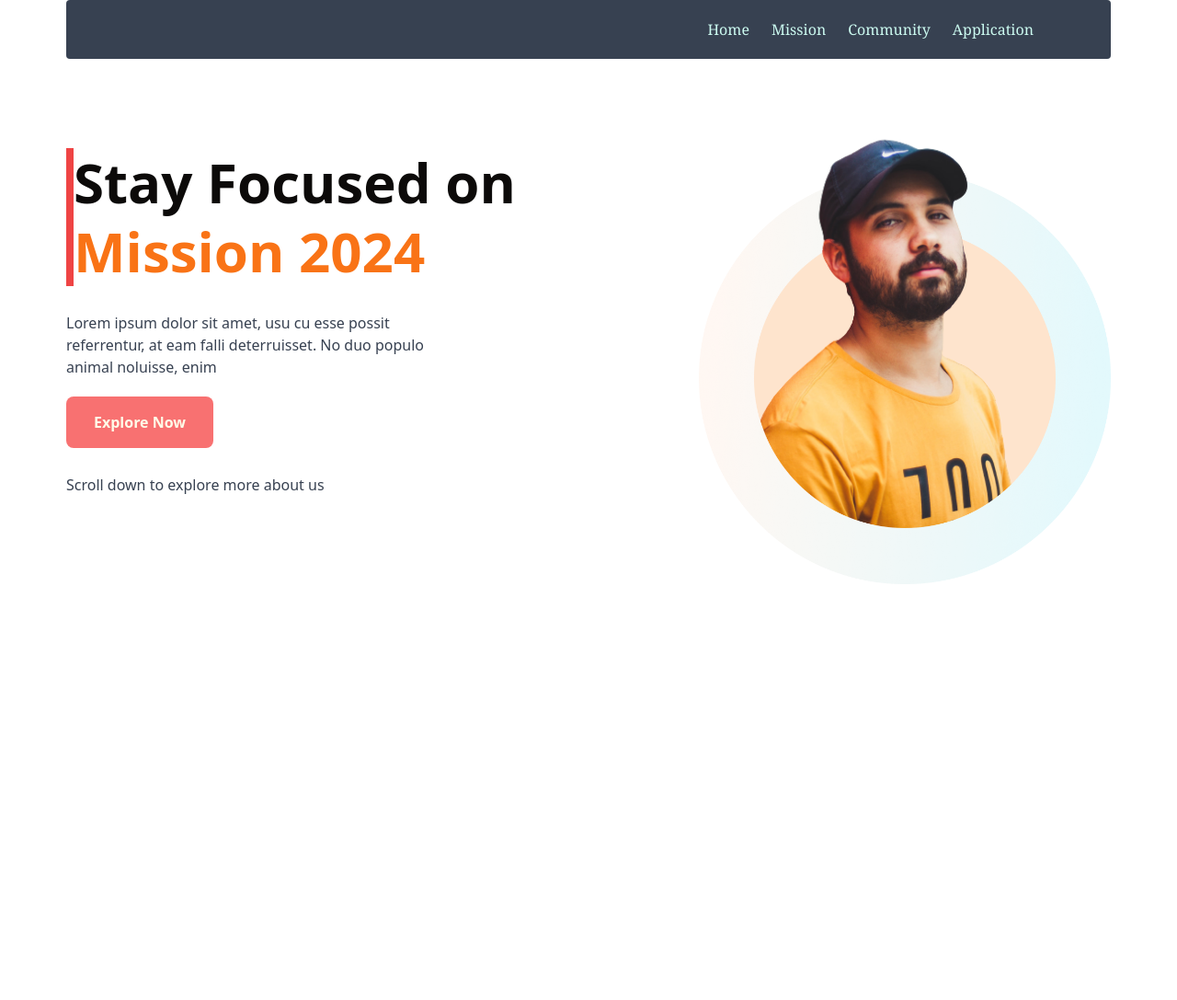
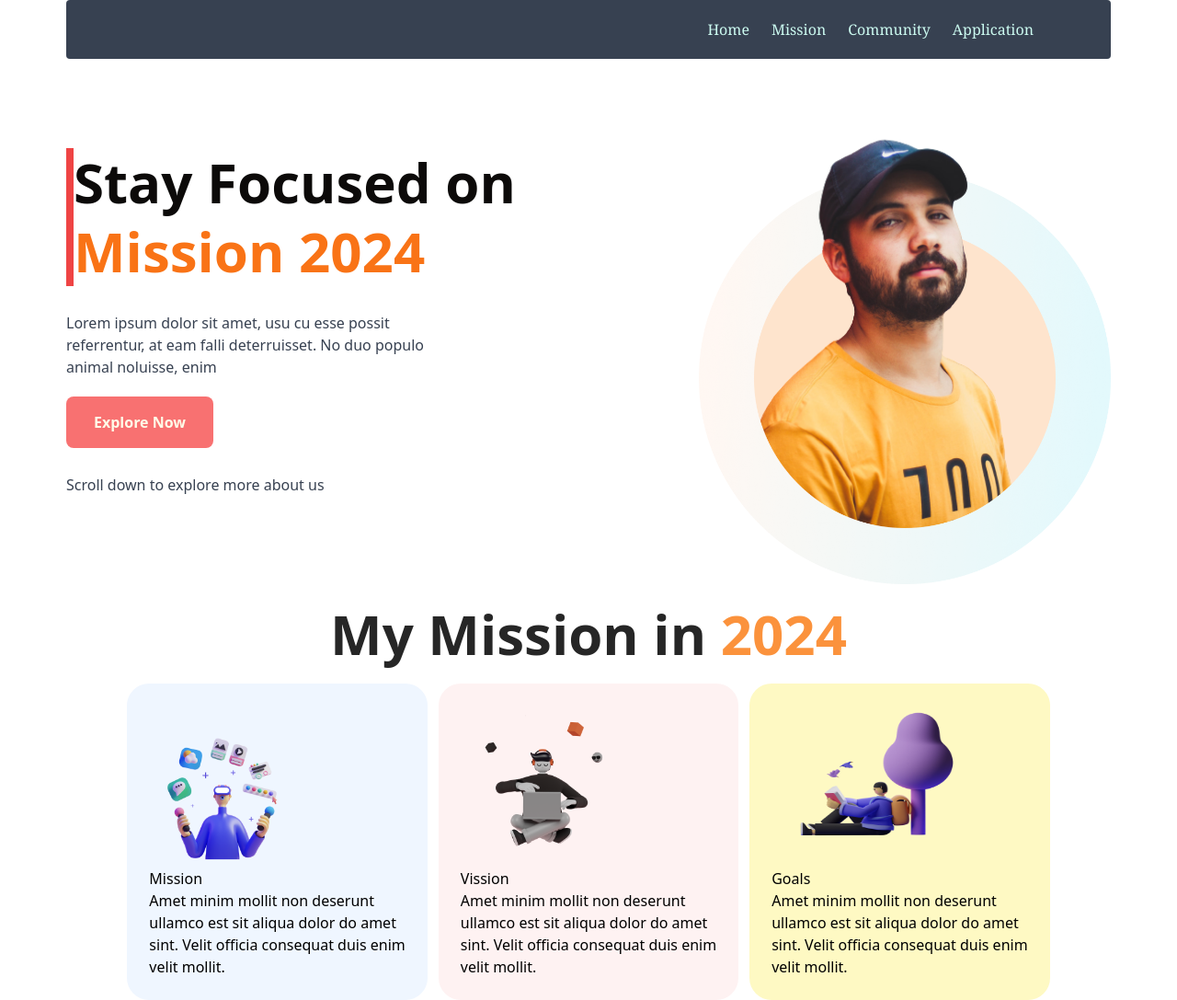
Before and after one commit to raselworshop/mission-2024-withTW, a website built with Vite: page index.html in a window 1280 px wide. Shown: the whole page at 92% size. Before the commit the page ends 800 px from the top, so only its background shows below. Built offline with nearby package versions, Linux system fonts and the light colour scheme.

Commit message:
addded the  my mission section

```diff
--- a/index.html
+++ b/index.html
@@ -9,7 +9,7 @@
 <body>
     <!-- navbar section start -->
     <nav class="bg-gray-700 text-stone-300 text-teal-100 text-right space-x-10 px-10 mx-auto my-0 rounded flex justify-end w-1140 font-sans">
-        <ul class="flex flex-row mx-8 my-5 justify-end items-center font-serif">
+        <ul class="flex flex-row mx-8 my-5 justify-end items-center font-serif list-none">
             <li class="px-2 mx-1 hover:cursor-pointer hover:italic">Home</li>
             <li class="px-2 mx-1 hover:cursor-pointer hover:italic hover:font-mono">Mission</li>
             <li class="px-2 mx-1 hover:cursor-pointer hover:italic hover:font-mono">Community</li>
@@ -27,8 +27,31 @@
             <span class="text-gray-700 font-sans">Scroll down to explore more about us</span>
         </div>
         <!--banner right side contents -->
-        <div class="max-w-md">
+        <div class="max-w-md flex justify-start items-start">
             <img class="min-w-full" src="./images/person/person-2.png" >
+        </div>
+    </section>
+    <!-- my mission section start -->
+    <section class="flex flex-col justify-evenly items-center w-1140 mx-auto my-0">
+        <div class="m-6 w-1/3">
+            <h1 class="font-sans font-bold text-6xl text-neutral-800">My Mission in <span class="text-orange-400">2024</span></h1>
+        </div>
+        <div class="grid grid-cols-3 gap-3 justify-start items-start">
+            <div class="bg-blue-50 rounded-3xl p-6">
+                <img class="min-w-44 h-44" src="./images/illustrators/illustrator-1.png" alt="an images">
+                <h2>Mission</h2>
+                <p>Amet minim mollit non deserunt <br> ullamco est sit aliqua dolor do amet <br> sint. Velit officia consequat duis enim <br> velit mollit.</p>
+            </div>
+            <div class="bg-red-50 rounded-3xl p-6">
+                <img class="min-w-44 h-44" src="./images/illustrators/illustrator-2.png" alt="image 2nd">
+                <h2>Vission</h2>
+                <p>Amet minim mollit non deserunt <br> ullamco est sit aliqua dolor do amet <br> sint. Velit officia consequat duis enim <br> velit mollit.</p>
+            </div>
+            <div class="bg-yellow-100 rounded-3xl p-6">
+                <img class="min-w-56 h-44" src="./images/illustrators/illustrator-3.png" alt="image 3rd">
+                <h2>Goals</h2>
+                <p>Amet minim mollit non deserunt <br> ullamco est sit aliqua dolor do amet <br> sint. Velit officia consequat duis enim <br> velit mollit.</p>
+            </div>
         </div>
     </section>
 </body>
--- a/tailwind.config.js
+++ b/tailwind.config.js
@@ -2,7 +2,6 @@
 module.exports = {
   content: ['*'],
   theme: {
-
     width:{
       '1140':'71rem'
     },
```
